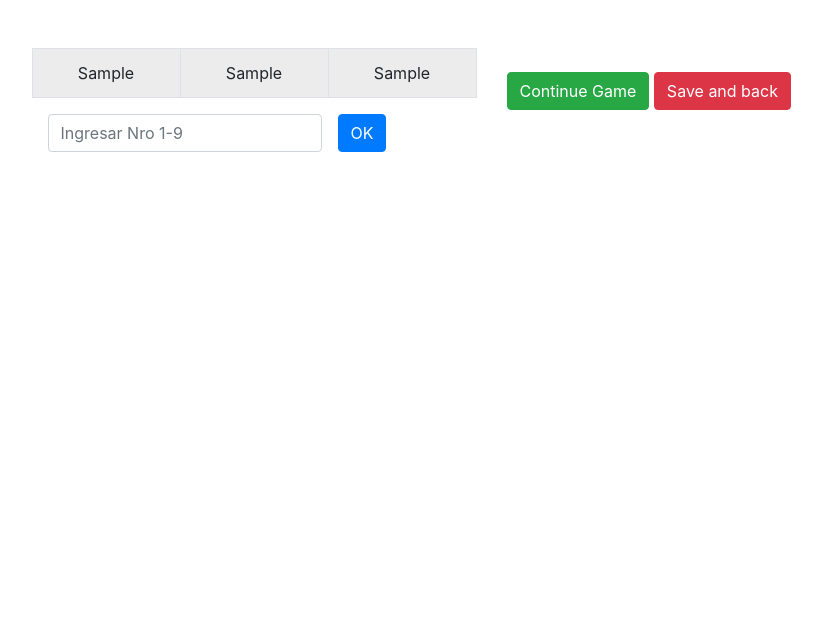
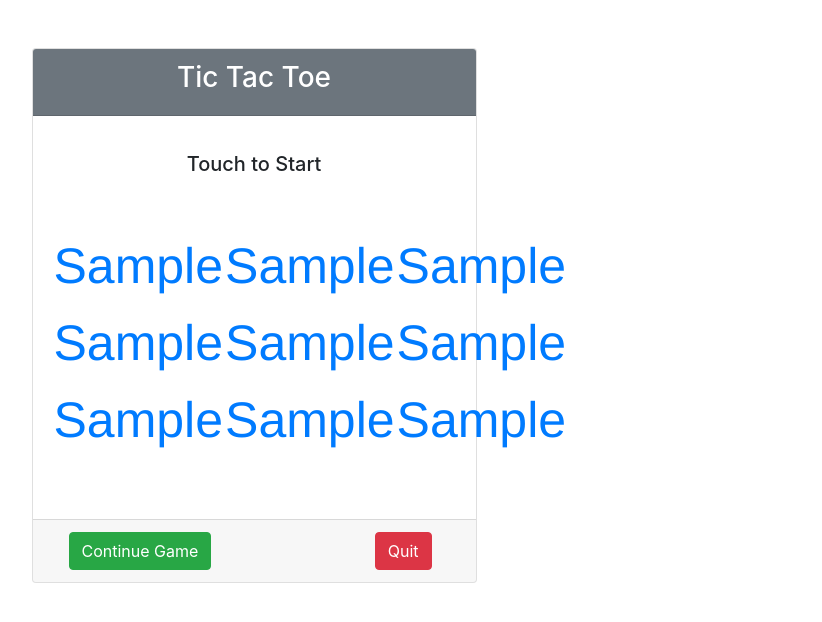
Before and after one commit to df2017/tictactoe, a Django app: template templates/board/board.html in a window 1280 px wide. Shown: the top 622 px of the page, without its empty margins (386-1208 px from the left). Run offline with Django 3.2, Linux system fonts and the light colour scheme; tables that the repository leaves empty hold one stand-in row (values such as "Sample post"); the template is opened without the code that fills it: values that come from a table or form of the project are taken from there, most other values are stand-ins (such as "Sample title", 1, 10 or a date in 2020); parts of the project's set-up code (start-up, migrations or seed data) failed here and were passed over; some libraries are stand-ins or nearby versions.

Commit message:
create class views.py - modify board.html - add styles.css

```diff
--- a/apps/game/admin.py
+++ b/apps/game/admin.py
@@ -1,6 +1,6 @@
 from django.contrib import admin
-from .models import Player, Board
+from .models import Player, Board,BoardAdmin,PlayerAdmin
 # Register your models here.
 
-admin.site.register(Player)
-admin.site.register(Board)
+admin.site.register(Player,PlayerAdmin)
+admin.site.register(Board,BoardAdmin)
--- a/apps/game/models.py
+++ b/apps/game/models.py
@@ -1,24 +1,35 @@
 from django.db import models
-from rest_framework import serializers
-# Create your models here.
+from django.contrib import admin
+
+
 class Player(models.Model):
     idp = models.AutoField(primary_key=True)
     users = models.CharField(max_length=1, null=True)
     turn = models.BooleanField(default=False)
+    win = models.IntegerField(max_length=1000)
     crt_date = models.DateTimeField(auto_now=True)
 
     def __str__(self):
-        return (self.idp,self.users)
+        return (self.idp, self.users)
+
+
+class PlayerAdmin(admin.ModelAdmin):
+    list_display = ('idp', 'users', 'turn', 'win')
+
 
 class Board(models.Model):
-    column_a = models.CharField(max_length=1,null=True)
-    column_b = models.CharField(max_length=1,null=True)
-    column_c = models.CharField(max_length=1,null=True)
+    column_a = models.CharField(max_length=1, null=True)
+    column_b = models.CharField(max_length=1, null=True)
+    column_c = models.CharField(max_length=1, null=True)
 
     def __str__(self):
-        return '%s %s %s'%(self.column_a,self.column_b,self.column_c)
+        return self.column_a
 
-class ProductSerializer(serializers.ModelSerializer):
-    class Meta:
-        model = Board
-        fields = '__all__'
+
+class BoardAdmin(admin.ModelAdmin):
+    list_display = ('id', 'column_a', 'column_b', 'column_c')
+
+
+class Move(models.Model):
+    idm = models.AutoField(primary_key=True)
+    position = models.CharField(max_length=2000,null=True)
--- a/apps/game/urls.py
+++ b/apps/game/urls.py
@@ -1,13 +1,13 @@
 
 from django.urls import path
 from rest_framework.urlpatterns import format_suffix_patterns
-from .views import BoardView
-from .apiview import BoardApiCreate,BoardApiUpdate
+from .views import BoardView, MoveView
+from .apiview import BoardApiUpdate
 
 urlpatterns = [
     path('board/', BoardView.as_view(), name='board'),
-    path('api_game/', BoardApiCreate.as_view(), name='api_post'),
-    path('api_game/<int:id>/', BoardApiUpdate.as_view(), name='api_put'),
+    path('move/', MoveView.as_view(), name='move'),
+    path('api_game/<int:id>/', BoardApiUpdate.as_view(), name='apiput'),
 ]
 
 urlpatterns = format_suffix_patterns(urlpatterns)
--- /dev/null
+++ b/initial_data.json
@@ -0,0 +1,6 @@
+[
+{"model": "game.board",
+"pk": 3,
+"fields": {"column_a": null, "column_b": null, "column_c": null}
+}
+]
--- /dev/null
+++ b/static/css/styles.css
@@ -0,0 +1,15 @@
+table {
+	 width: 100%;
+}
+
+td,th {
+	text-align: center;
+	font-size:50px;
+	font-family:Helvetica;
+	width: 25%;
+}
+
+img {
+	width: 50%;
+	margin-right: 0%;
+}
--- a/templates/base.html
+++ b/templates/base.html
@@ -1,3 +1,5 @@
+{% load staticfiles %}
+
 <!DOCTYPE html>
 <html lang="en">
 <head>
@@ -5,6 +7,7 @@
     <title>Title</title>
     <link rel="stylesheet" href="https://stackpath.bootstrapcdn.com/bootstrap/4.3.1/css/bootstrap.min.css" integrity="sha384-ggOyR0iXCbMQv3Xipma34MD+dH/1fQ784/j6cY/iJTQUOhcWr7x9JvoRxT2MZw1T" crossorigin="anonymous">
 <script src="https://stackpath.bootstrapcdn.com/bootstrap/4.3.1/js/bootstrap.min.js" integrity="sha384-JjSmVgyd0p3pXB1rRibZUAYoIIy6OrQ6VrjIEaFf/nJGzIxFDsf4x0xIM+B07jRM" crossorigin="anonymous"></script>
+<link rel="stylesheet" href="{% static 'css/styles.css' %}">
 </head>
 <body>
 {% block content %}
--- a/templates/board/board.html
+++ b/templates/board/board.html
@@ -8,44 +8,108 @@
         <div class="col-xl">
         </div>
         <div class="col-xl-5">
-            <table class="table table-active table-bordered">
+            <div class="card text-center">
+                <div class="card-header text-white bg-secondary mb-3">
+                    <h3>Tic Tac Toe</h3>
+                </div>
+                <div class="card-body">
+                    <h5 class="card-title">Touch to Start</h5>
+                    <br>
+                    <p class="card-text">
+                    <table>
                         <thead>
                         <tr>
-
                         </tr>
                         </thead>
                         <tbody>
-                {% if object_list %}
-                {% for r in object_list %}
+
                         <tr>
-                    <td style="text-align:center;">{{r.column_a}}</td>
-                    <td style="text-align:center;">{{r.column_b}}</td>
-                    <td style="text-align:center;">{{r.column_c}}</td>
+                            <td>
+
+                                {% if colA.0 != "-" %}
+                                <a href="/move/">{{colA.0}}</a>
+                                {% else %}
+                                <a href="{% url 'move' %}" type="submit"><img src="../static/images/button.png"/></a>
+                                {% endif %}
+
+                            </td>
+                            <td>
+                                {% if colB.0 != "-" %}
+                                <a href="http://127.0.0.1:8000/api_game/{{row}}/">{{colB.0}}</a>
+                                {% else %}
+                                <a href="http://127.0.0.1:8000/api_game/{{row}}/"><img src="../static/images/button.png"/></a>
+                                {% endif %}
+                            </td>
+                            <td>
+                                {% if colC.0 != "-" %}
+                                <a href="http://127.0.0.1:8000/api_game/{{row}}/">{{colC.0}}</a>
+                                {% else %}
+                                <a href="http://127.0.0.1:8000/api_game/{{row}}/"><img src="../static/images/button.png"/></a>
+                                {% endif %}
+                            </td>
                         </tr>
-                {% endfor %}
+                        <tr>
+                            <td>
+                                {% if colA.1 != "-" %}
+                                <a href="http://127.0.0.1:8000/api_game/{{row}}/">{{colA.1}}</a>
                                 {% else %}
-                {% for r in rows %}
+                                <a href="http://127.0.0.1:8000/api_game/{{row}}/"><img src="../static/images/button.png"/></a>
+                                {% endif %}
+                            </td>
+                            <td>
+                                {% if colB.1 != "-" %}
+                                <a href="http://127.0.0.1:8000/api_game/{{row}}/">{{colB.1}}</a>
+                                {% else %}
+                                <a href="http://127.0.0.1:8000/api_game/{{row}}/"><img src="../static/images/button.png"/></a>
+                                {% endif %}
+                            </td>
+                            <td>
+                                {% if colC.1 != "-" %}
+                                <a href="http://127.0.0.1:8000/api_game/{{row}}/">{{colC.1}}</a>
+                                {% else %}
+                                <a href="http://127.0.0.1:8000/api_game/{{row}}/"><img src="../static/images/button.png"/></a>
+                                {% endif %}
+                            </td>
+                        </tr>
                         <tr>
-                    <td style="text-align:center;">{{r.A}}</td>
-                    <td style="text-align:center;">{{r.B}}</td>
-                    <td style="text-align:center;">{{r.C}}</td>
+                            <td>
+                                {% if colA.2 != "-" %}
+                                <a href="http://127.0.0.1:8000/api_game/{{row}}/">{{colA.2}}</a>
+                                {% else %}
+                                <a href="http://127.0.0.1:8000/api_game/{{row}}/"><img src="../static/images/button.png"/></a>
+                                {% endif %}
+                            </td>
+                            <td>
+                                {% if colB.2 != "-" %}
+                                <a href="http://127.0.0.1:8000/api_game/{{row}}/">{{colB.2}}</a>
+                                {% else %}
+                                <a href="http://127.0.0.1:8000/api_game/{{row}}/"><img src="../static/images/button.png"/></a>
+                                {% endif %}
+                            </td>
+                            <td>
+                                {% if colC.2 != "-" %}
+                                <a href="http://127.0.0.1:8000/api_game/{{row}}/">{{colC.2}}</a>
+                                {% else %}
+                                <a href="http://127.0.0.1:8000/api_game/{{row}}/"><img src="../static/images/button.png"/></a>
+                                {% endif %}
+                            </td>
                         </tr>
-                {% endfor %}
-                {% endif %}
+
                         </tbody>
                     </table>
+                    </p>
+                    <br>
+                </div>
+                <div class="card-footer text-muted">
                     <form class="form-inline">
-                <div class="form-group mx-sm-3 mb-2">
-                    <label class="sr-only">Password</label>
-                    <input type="text" class="form-control" placeholder="Ingresar Nro 1-9">
-                </div>
-                <button type="submit" class="btn btn-primary mb-2">OK</button>
+                    <button class="btn btn-success mx-sm-3" type="submit">Continue Game</button>
+                    <button class="btn btn-danger ml-auto mr-4" type="submit">Quit</button>
                         </form>
                 </div>
+            </div>
+
+        </div>
         <div class="col-xl">
-            <br>
-            <button class="btn btn-success" type="submit">Continue Game</button>
-            <button class="btn btn-danger" type="submit">Save and back</button>
         </div>
     </div>
 </div>
--- a/tictactoe/settings.py
+++ b/tictactoe/settings.py
@@ -136,3 +136,5 @@ USE_TZ = True
 # https://docs.djangoproject.com/en/2.2/howto/static-files/
 
 STATIC_URL = '/static/'
+
+STATICFILES_DIRS = (os.path.join(BASE_DIR, "static"),)
```
Also changed, not shown: apps/game/apiview.py (+0 -11 lines), apps/game/serializers.py (+0 -27 lines), apps/game/views.py (+28 -9 lines), static/images/button.png (added), static/images/fichas.png (added). Lines whose indentation alone changed are shown as unchanged.
